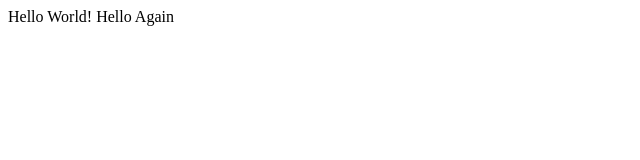
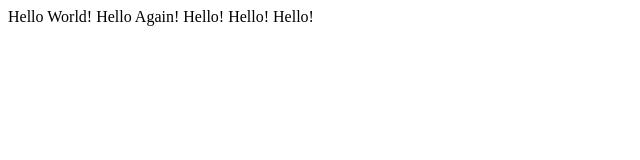
Before and after one commit to vikash4in/project_taleo, a plain HTML site: page hello.html in a window 1280 px wide. Shown: the whole page, without its empty margins (0-640 px from the left). Drawn offline with Linux system fonts and the light colour scheme.

Commit message:
Update hello.html

```diff
--- a/hello.html
+++ b/hello.html
@@ -4,6 +4,6 @@
         <title> My web page</title>
     </head>
       <body>
-      Hello World! Hello Again
+      Hello World! Hello Again! Hello! Hello! Hello!
       </body>
 </html>
```
